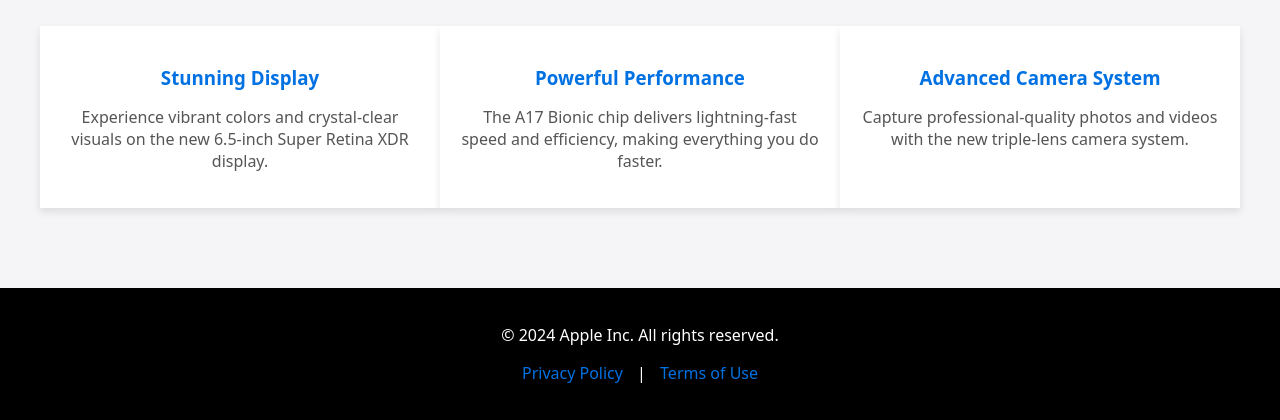
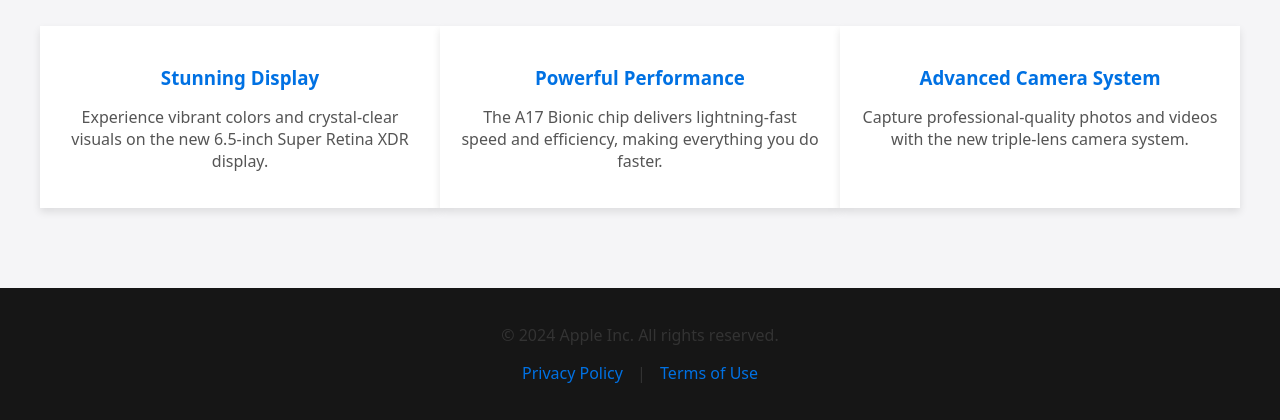
Before and after one commit to jeromecarandang/sond3rr.github.io, a PHP site: page /device.html in a window 1280 px wide. Shown: the part 773-1193 px from the top of the page. Run offline with PHP 8.4, Linux system fonts and the light colour scheme.

Commit message:
Update style.css

```diff
--- a/style.css
+++ b/style.css
@@ -125,8 +125,8 @@
 }
 
 footer {
-    background-color: #000;
-    color: #fff;
+    background-color: #161616;
+    color: ##c6c6c6;
     text-align: center;
     padding: 20px;
 }
```
